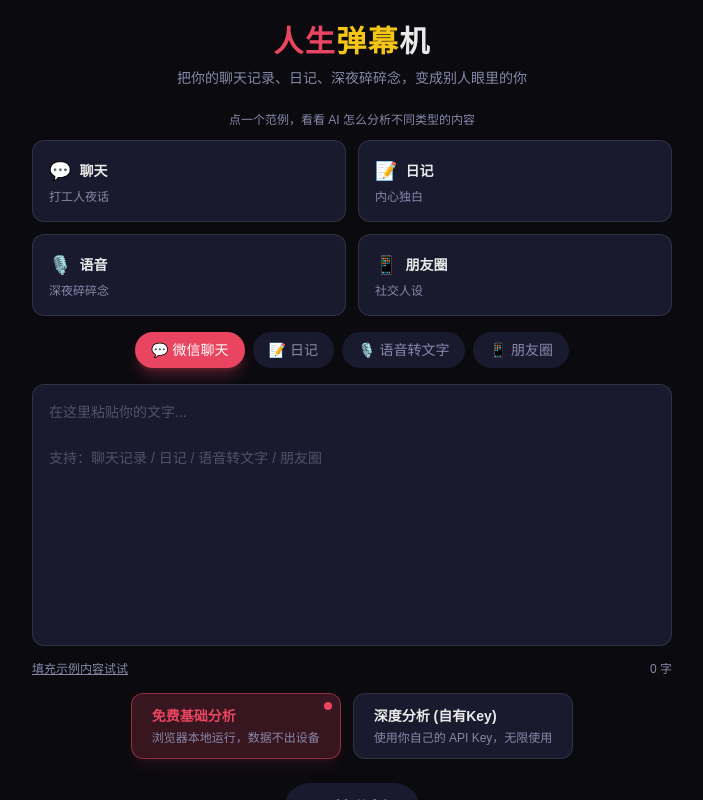
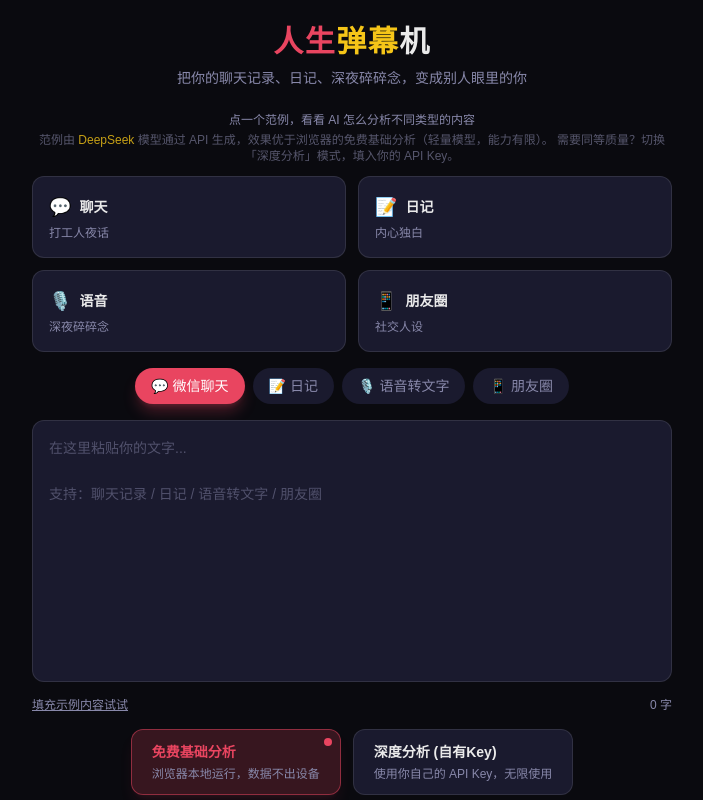
Before and after one commit to Kairos-21/Life-Bullet-Screen, a React (Vite) app in the folder client/: page / in a window 1280 px wide. Shown: the top 800 px of the page, without its empty margins (288-991 px from the left). Built offline with nearby package versions, Linux system fonts and the light colour scheme.

Commit message:
feat: 范例区增加质量说明
注明范例由 DeepSeek API 生成，免费基础分析受限于轻量模型效果有差距，
引导用户使用深度分析模式获取同等质量

```diff
--- a/client/src/components/InputPanel.tsx
+++ b/client/src/components/InputPanel.tsx
@@ -61,7 +61,13 @@
     <div className="w-full max-w-2xl mx-auto px-4">
       {/* Demo grid */}
       <div className="text-center mb-4">
-        <p className="text-xs text-danmaku-muted mb-3">点一个范例，看看 AI 怎么分析不同类型的内容</p>
+        <p className="text-xs text-danmaku-muted mb-1">
+          点一个范例，看看 AI 怎么分析不同类型的内容
+        </p>
+        <p className="text-xs text-danmaku-muted/60 mb-3">
+          范例由 <span className="text-danmaku-gold/80">DeepSeek</span> 模型通过 API 生成，效果优于浏览器的免费基础分析（轻量模型，能力有限）。
+          需要同等质量？切换「深度分析」模式，填入你的 API Key。
+        </p>
         <div className="grid grid-cols-2 gap-3">
           {demoOptions.map((opt) => (
             <button
```
